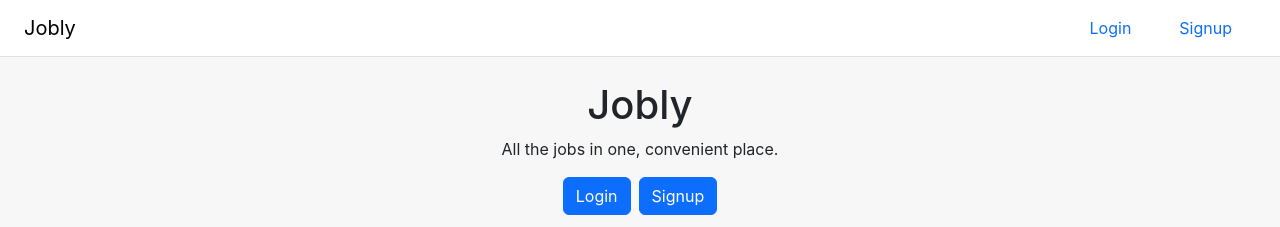
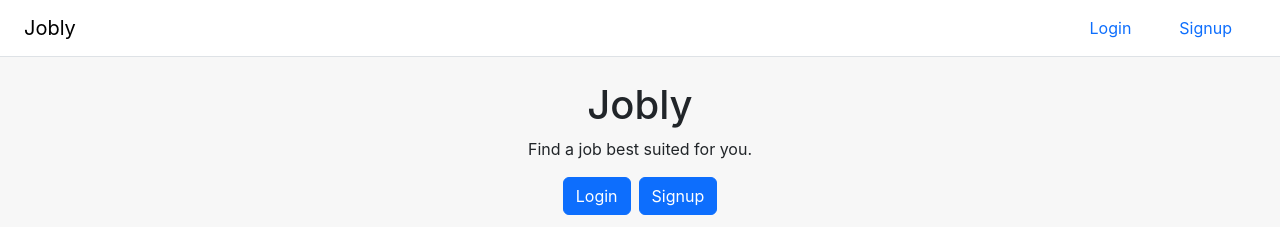
Before and after one commit to johnalmodovar/Jobly, a React (Create React App) app in the folder frontend-jobly/: page / in a window 1280 px wide. Shown: the top 227 px of the page. Built offline with nearby package versions, Linux system fonts and the light colour scheme; no server answers.

Commit message:
updated Jobly slogan

```diff
--- a/frontend-jobly/src/pages/homepage/Homepage.js
+++ b/frontend-jobly/src/pages/homepage/Homepage.js
@@ -13,7 +13,7 @@ function Homepage() {
   return (
     <div className="Homepage">
       <h1>Jobly</h1>
-      <p>All the jobs in one, convenient place.</p>
+      <p>Find a job best suited for you.</p>
       {currentUser.data
         ? <h3>Welcome Back, {currentUser.data.firstName}!</h3>
         : <>
```
